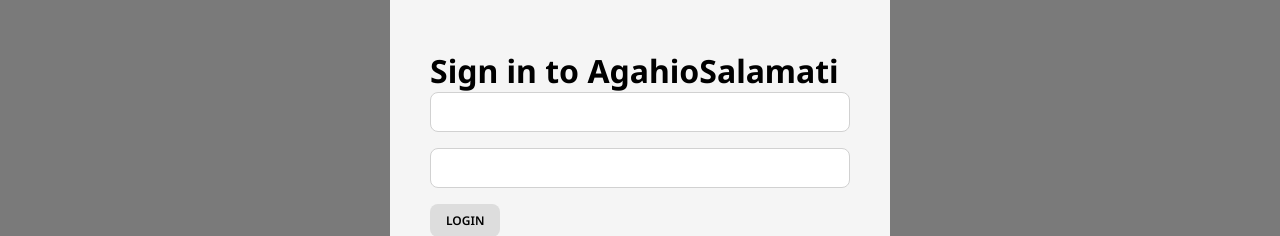
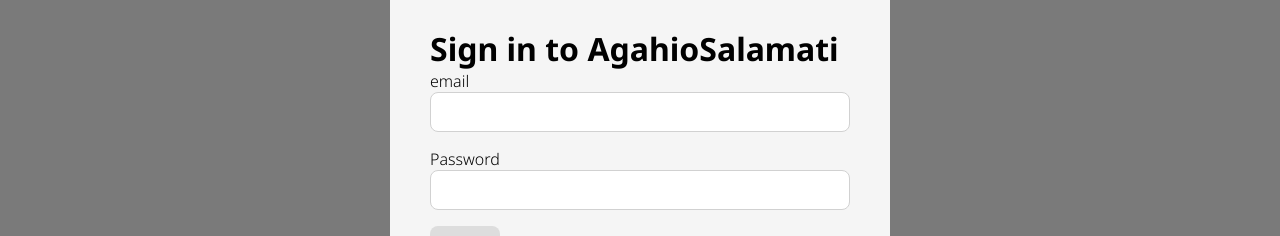
Before and after one commit to we-live-inside-a-dream/Health-blog, a React (Create React App) app in the folder frontend/: page / in a window 1280 px wide. Both pictures are taken after a click on the button "LOGIN". Shown: the part 224-460 px from the top of the page. Built offline with nearby package versions, Linux system fonts and the light colour scheme; no server answers; the database is empty.

Commit message:
added labels to the registration adn log in forms

```diff
--- a/frontend/src/components/LoginModal/LoginForm.jsx
+++ b/frontend/src/components/LoginModal/LoginForm.jsx
@@ -26,18 +26,24 @@
     <div>
       <form onSubmit={handleSubmit}>
         <h1>Sign in to AgahioSalamati</h1>
+        <label htmlFor="email"> email
         <input
           type="email"
+          id="email"
           value={email}
           autoComplete="email"
           onChange={(e) => setEmail(e.target.value)}
-        />
+          />
+          </label>
+          <label htmlFor="password"> Password
         <input
           type="password"
+          id="password"
           value={password}
           autoComplete="current-password"
           onChange={(e) => setPassword(e.target.value)}
         />
+        </label>
         <button type="submit">Login</button>
       </form>
       {error && <p>{error}</p>}
--- a/frontend/src/components/LoginModal/RegisterForm.jsx
+++ b/frontend/src/components/LoginModal/RegisterForm.jsx
@@ -23,18 +23,24 @@
     <div>
       <form onSubmit={handleSubmit}>
         <h1>Create a new account</h1>
+        <label htmlFor="email"> Email
         <input
           type="email"
+          id="email"
           value={email}
           autoComplete="email"
           onChange={(e) => setEmail(e.target.value)}
         />
+        </label>
+        <label htmlFor="password"> Password
         <input
           type="password"
+          id="password"
           value={password}
           autoComplete="current-password"
           onChange={(e) => setPassword(e.target.value)}
         />
+        </label>
         <button type="submit">Login</button>
       </form>
       {error && <p>{error}</p>}
```
